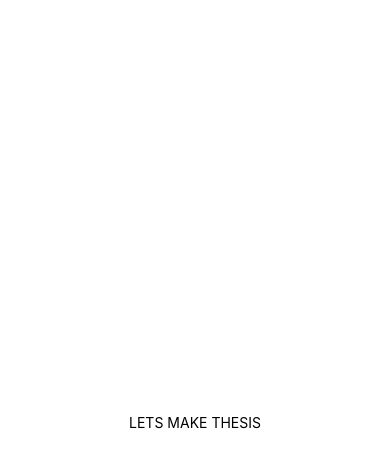
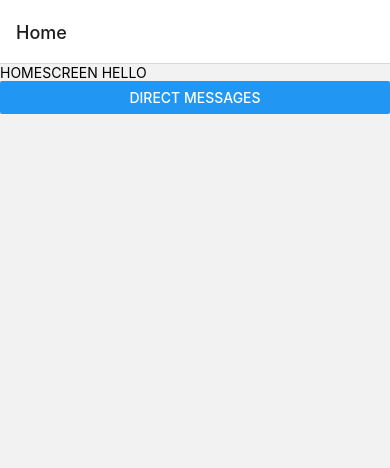
Before and after one commit to aamnatayyab6/study-buddy-FE, a React Native app: screen /Home in a window 390 px wide. Shown: the top 468 px of the page. Built offline with nearby package versions, Linux system fonts and the light colour scheme.

Commit message:
Adding Home Screen and Messages Screen (Basic Skeleton)

```diff
--- a/App.js
+++ b/App.js
@@ -1,20 +1,12 @@
-import { StatusBar } from 'expo-status-bar';
-import { StyleSheet, Text, View } from 'react-native';
+import React from 'react';
+import StackNavigator from './StackNavigator';
+import { NavigationContainer } from '@react-navigation/native';
 
 export default function App() {
   return (
-    <View style={styles.container}>
-      <Text>LETS MAKE THESIS</Text>
-      <StatusBar style="auto" />
-    </View>
+    <NavigationContainer>
+      <StackNavigator/>
+    </NavigationContainer>
+
   );
-}
-
-const styles = StyleSheet.create({
-  container: {
-    flex: 1,
-    backgroundColor: '#fff',
-    alignItems: 'center',
-    justifyContent: 'center',
-  },
-});
+};
--- /dev/null
+++ b/StackNavigator.js
@@ -0,0 +1,17 @@
+import { createNativeStackNavigator } from "@react-navigation/native-stack";
+import React from "react";
+import HomeScreen from "./screens/HomeScreen";
+import MessagesScreen from "./screens/MessagesScreen";
+
+const Stack = createNativeStackNavigator();
+
+const StackNavigator = () => {
+    return (
+        <Stack.Navigator>
+            <Stack.Screen name="Home" component={HomeScreen}/>
+            <Stack.Screen name="Messages" component={MessagesScreen}/>
+        </Stack.Navigator>
+    )
+}
+
+export default StackNavigator
--- /dev/null
+++ b/screens/HomeScreen.js
@@ -0,0 +1,18 @@
+import React from "react";
+import { Button } from "react-native";
+import { View, Text } from "react-native";
+import { useNavigation } from "@react-navigation/native";
+
+
+const HomeScreen = () => {
+
+    const navigation = useNavigation();
+    return (
+        <View>
+            <Text>HOMESCREEN HELLO</Text>
+            <Button title="Direct Messages" onPress={() => navigation.navigate("Messages")}/>
+        </View>
+    )
+}
+
+export default HomeScreen
--- /dev/null
+++ b/screens/MessagesScreen.js
@@ -0,0 +1,13 @@
+import React from "react";
+import { View, Text } from "react-native";
+
+
+const MessagesScreen = () => {
+    return (
+        <View>
+            <Text>Direct Messages</Text>
+        </View>
+    )
+}
+
+export default MessagesScreen
```
Also changed, not shown: package.json (+12 -3 lines), 1 other file (tests, documents, lock files or other folders).
